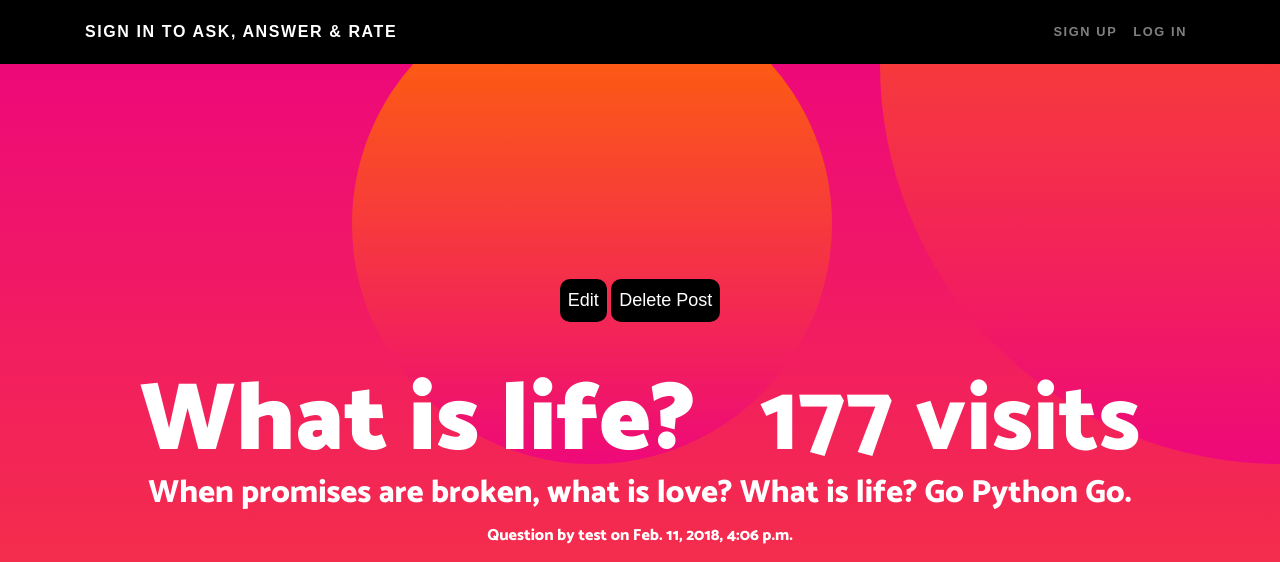
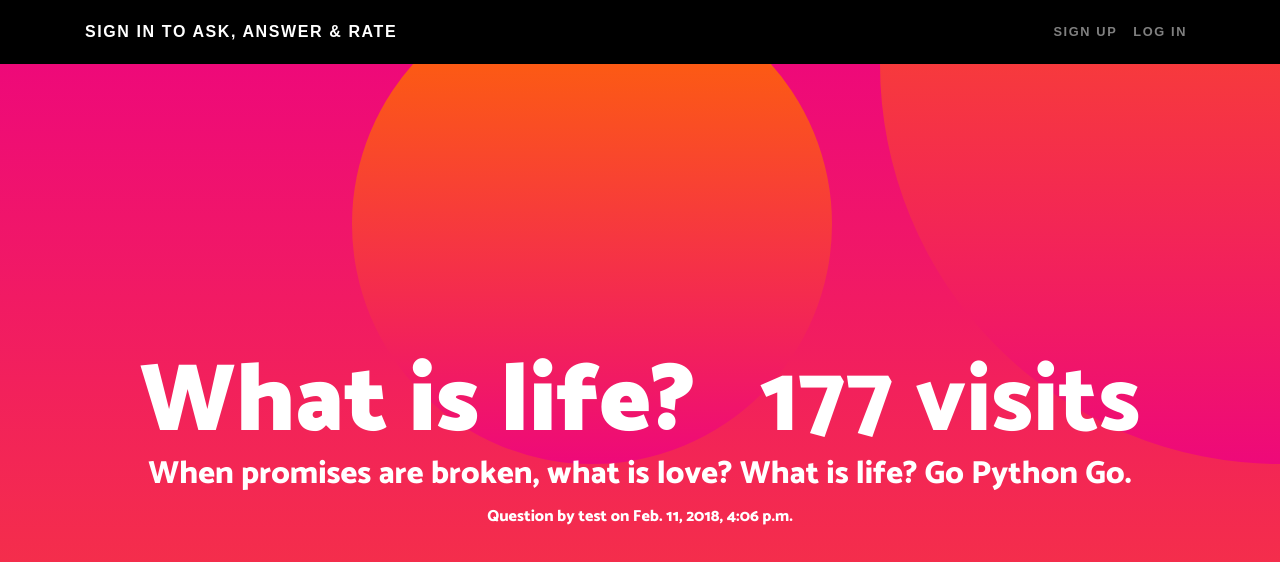
Before and after one commit to Lercerss/SOEN341W18, a Django app: page /questions/1/ in a window 1280 px wide. Shown: the top 562 px of the page. Run offline with Django 3.2, Linux system fonts and the light colour scheme; data comes from the database, SQL or seed files in the repository; parts of the project's set-up code (start-up, migrations or seed data) failed here and were passed over; some libraries are stand-ins or nearby versions.

Commit message:
The implementation is incomplete. Issue #59

```diff
--- a/SA3/qa_web/templates/qa_web/answerspage.html
+++ b/SA3/qa_web/templates/qa_web/answerspage.html
@@ -44,8 +44,6 @@
     {% block header %}
     <!-- Display the question's data -->
     <div class="masthead-content">
-        <a href="./edit"><button>Edit</button></a>
-        <a href="./delete"><button>Delete Post</button></a>
         <br><br><br>
       <div class="container" id="question">
          <h1 class="masthead-heading mb-0"><span id="title_question"><b>{{ currentQuestion.title }}</b></span> &nbsp; <span class="label label-primary">{{ currentQuestion.visits }} visits</span></h1>
@@ -57,6 +55,7 @@
 
         {% if user.is_authenticated and user.id == currentQuestion.owner_id %}
           <a href="./edit" class="btn btn-primary btn-xl rounded-pill mt-5">Edit</a>
+          <a href="./delete/" class="btn btn-primary btn-xl rounded-pill mt-5">Delete</a>
         {% endif %}
 
         {% for comment in q_comments %}
--- a/SA3/qa_web/urls.py
+++ b/SA3/qa_web/urls.py
@@ -17,4 +17,5 @@ urlpatterns = [
     url(r'^tag/(?P<tag>[-\w]+)/$', views.QuestionsByTagView.as_view(), name='question_by_tag'),
     path('editprofile/', views.edit_profile, name='UserProfile'),
     path('profile/<int:id_>/', views.display_profile, name='UserProfile'),
+    path('questions/<int:id_>/delete/', views.delete, name='delete')
 ]
--- a/SA3/qa_web/views.py
+++ b/SA3/qa_web/views.py
@@ -463,11 +463,13 @@ def edit(request, id_):
 #delete posts
 @login_required(login_url='/login/')
 def delete(request, id_):
-    p = get_object_or_404(Questions, pk=id_)
-    if p.owner != request.user:
+    print("THIS IS THE BEGINNING")
+    q = get_object_or_404(Questions, pk=id_)
+    if q.owner != request.user:
         return HttpResponseForbidden()
-
-    form = DeleteForm(request.POST)
-    if request.POST and form.is_valid():
-        p.delete()
-        return HttpResponseRedirect('/')
+    print("BEFORE ENTERING request.py")
+    if request.POST:
+        print("IS THIS WORKING")
+        q.delete()
+        return HttpResponseRedirect('/QuestionIndex')
+    return render(request, 'qa_web/answerspage.html', context={'currentQ':q})
```
